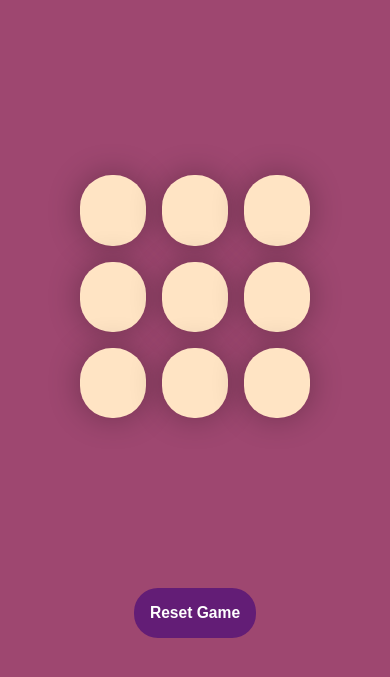
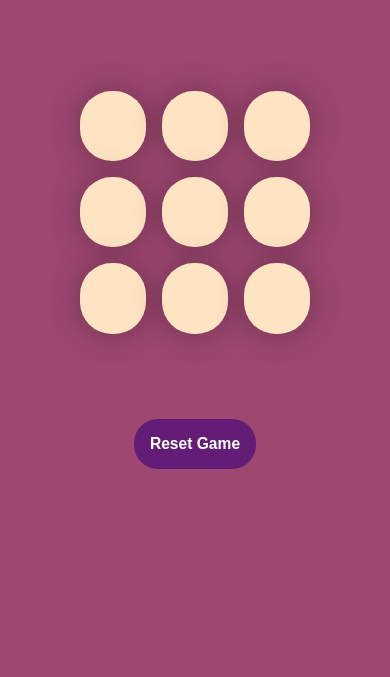
Before and after one commit to Deep26lak/Tic_Tac_Toe, a plain HTML site: page index.html in a window 390 px wide. Shown: the part 125-802 px from the top of the page. Drawn offline with Linux system fonts and the light colour scheme; a web font is replaced by a local one.

Commit message:
some changes

```diff
--- a/style.css
+++ b/style.css
@@ -104,4 +104,7 @@ h1 {
   .msg {
     font-size: 2rem;
   }
+  .container {
+    height: 50vh;
+  }
 }
```
